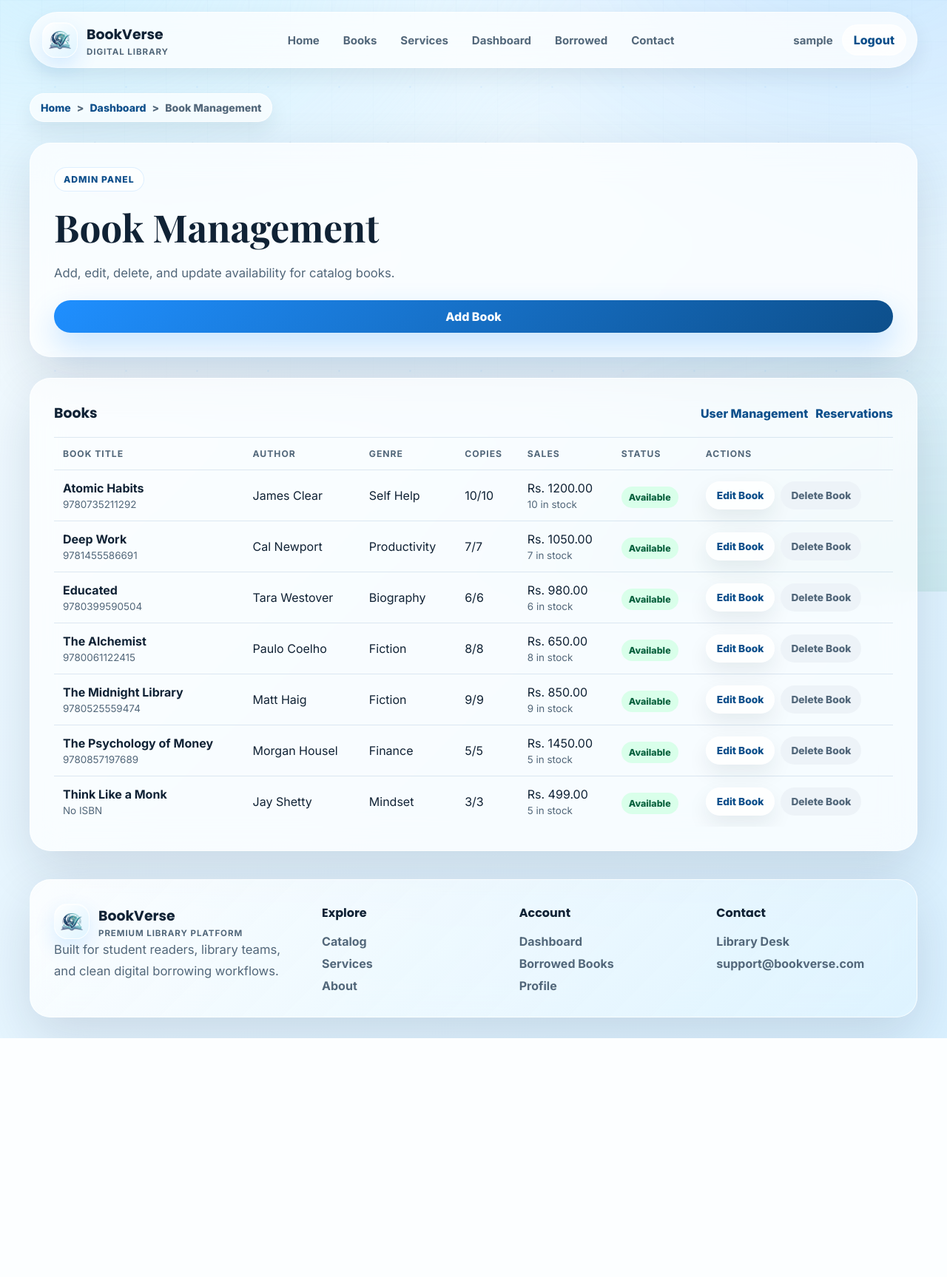
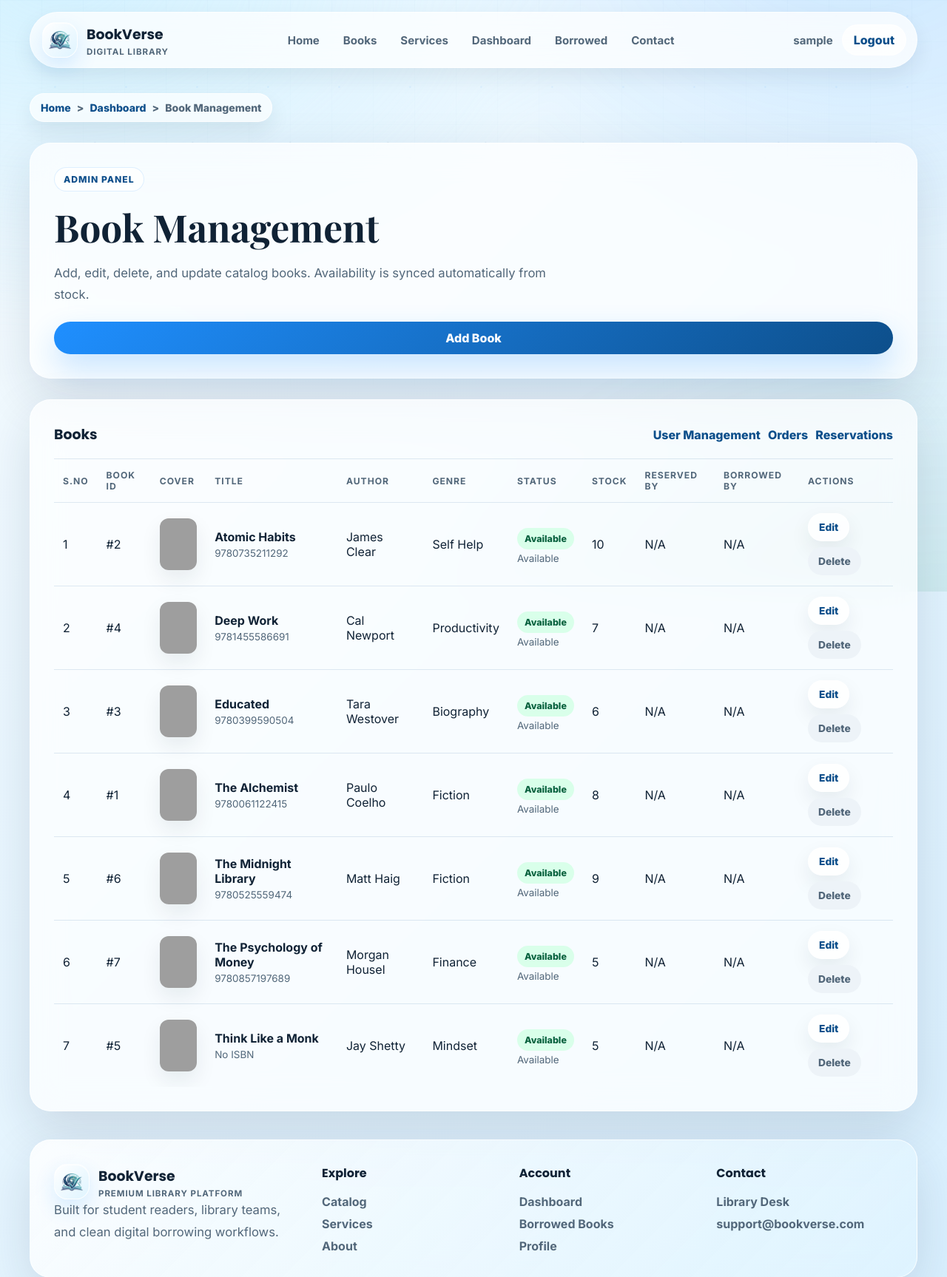
Before and after one commit to anjana321-anj/AI39A_Group8_-Library-Management-System-, a Flask app: page /admin/books in a window 1280 px wide. Shown: the top 1727 px of the page at 74% size. Before the commit the page ends 1404 px from the top, so only its background shows below. Run offline with Flask 3, Linux system fonts and the light colour scheme; the visitor is signed in with stand-in values (Sample User, id 1); data that the repository does not hold is empty; grey boxes are pictures that could not be loaded.

Commit message:
Update app/templates/admin_books.html

```diff
--- a/app/templates/admin_books.html
+++ b/app/templates/admin_books.html
@@ -6,7 +6,7 @@
 <section class="page-hero reveal">
     <span class="eyebrow">Admin Panel</span>
     <h1>Book Management</h1>
-    <p>Add, edit, delete, and update availability for catalog books.</p>
+    <p>Add, edit, delete, and update catalog books. Availability is synced automatically from stock.</p>
     <a class="btn btn-primary" href="{{ url_for('auth.add_book') }}" data-ripple>Add Book</a>
 </section>
 
@@ -15,6 +15,7 @@
         <h2>Books</h2>
         <div class="inline-links">
             <a href="{{ url_for('auth.admin_users') }}">User Management</a>
+            <a href="{{ url_for('auth.admin_orders') }}">Orders</a>
             <a href="{{ url_for('auth.admin_reservations') }}">Reservations</a>
         </div>
     </div>
@@ -22,32 +23,47 @@
         <table>
             <thead>
                 <tr>
-                    <th>Book Title</th>
+                    <th>S.No</th>
+                    <th>Book ID</th>
+                    <th>Cover</th>
+                    <th>Title</th>
                     <th>Author</th>
                     <th>Genre</th>
-                    <th>Copies</th>
-                    <th>Sales</th>
                     <th>Status</th>
+                    <th>Stock</th>
+                    <th>Reserved By</th>
+                    <th>Borrowed By</th>
                     <th>Actions</th>
                 </tr>
             </thead>
             <tbody>
                 {% for book in books %}
                     <tr>
+                        <td>{{ loop.index }}</td>
+                        <td>#{{ book.id }}</td>
+                        <td><img class="table-cover" src="{{ book.image }}" alt="{{ book.title }}"></td>
                         <td><strong>{{ book.title }}</strong><span>{{ book.isbn or 'No ISBN' }}</span></td>
                         <td>{{ book.author }}</td>
                         <td>{{ book.category }}</td>
-                        <td>{{ book.available_copies }}/{{ book.total_copies }}</td>
-                        <td>Rs. {{ "%.2f"|format(book.price or 0) }}<span>{{ book.stock_quantity }} in stock</span></td>
-                        <td><span class="status-badge {{ 'success' if book.availability_status == 'Available' else 'warning' }}">{{ book.availability_status }}</span></td>
+                        <td>
+                            <span class="status-badge {{ 'success' if book.stock_quantity > 0 else 'warning' }}">{{ book.availability_status }}</span>
+                            <span>{{ book.book_status or 'Available' }}</span>
+                        </td>
+                        <td>{{ book.stock_quantity }}</td>
+                        <td>{{ book.reserved_by or 'N/A' }}</td>
+                        <td>{{ book.borrowed_by or 'N/A' }}</td>
                         <td>
                             <div class="admin-actions">
-                                <a class="btn btn-small btn-secondary" href="{{ url_for('auth.edit_book', book_id=book.id) }}">Edit Book</a>
-                                <form method="post" action="{{ url_for('auth.delete_book', book_id=book.id) }}">
-                                    <button class="btn btn-small btn-disabled" type="submit">Delete Book</button>
+                                <a class="btn btn-small btn-secondary" href="{{ url_for('auth.edit_book', book_id=book.id) }}">Edit</a>
+                                <form method="post" action="{{ url_for('auth.delete_book', book_id=book.id) }}" data-confirm="Are you sure you want to delete this book?">
+                                    <button class="btn btn-small btn-disabled" type="submit">Delete</button>
                                 </form>
                             </div>
                         </td>
+                    </tr>
+                {% else %}
+                    <tr>
+                        <td colspan="11">No books found.</td>
                     </tr>
                 {% endfor %}
             </tbody>
```
